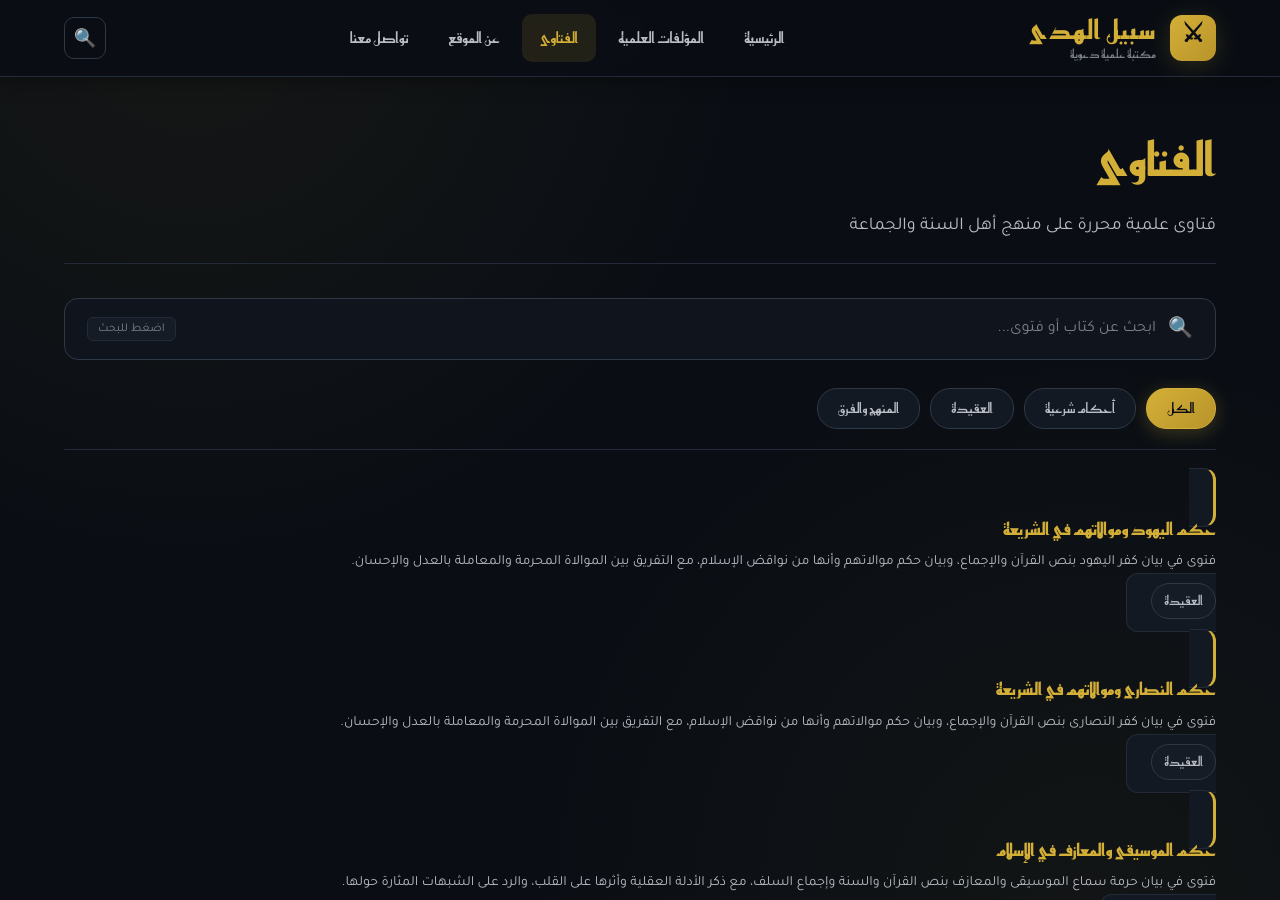
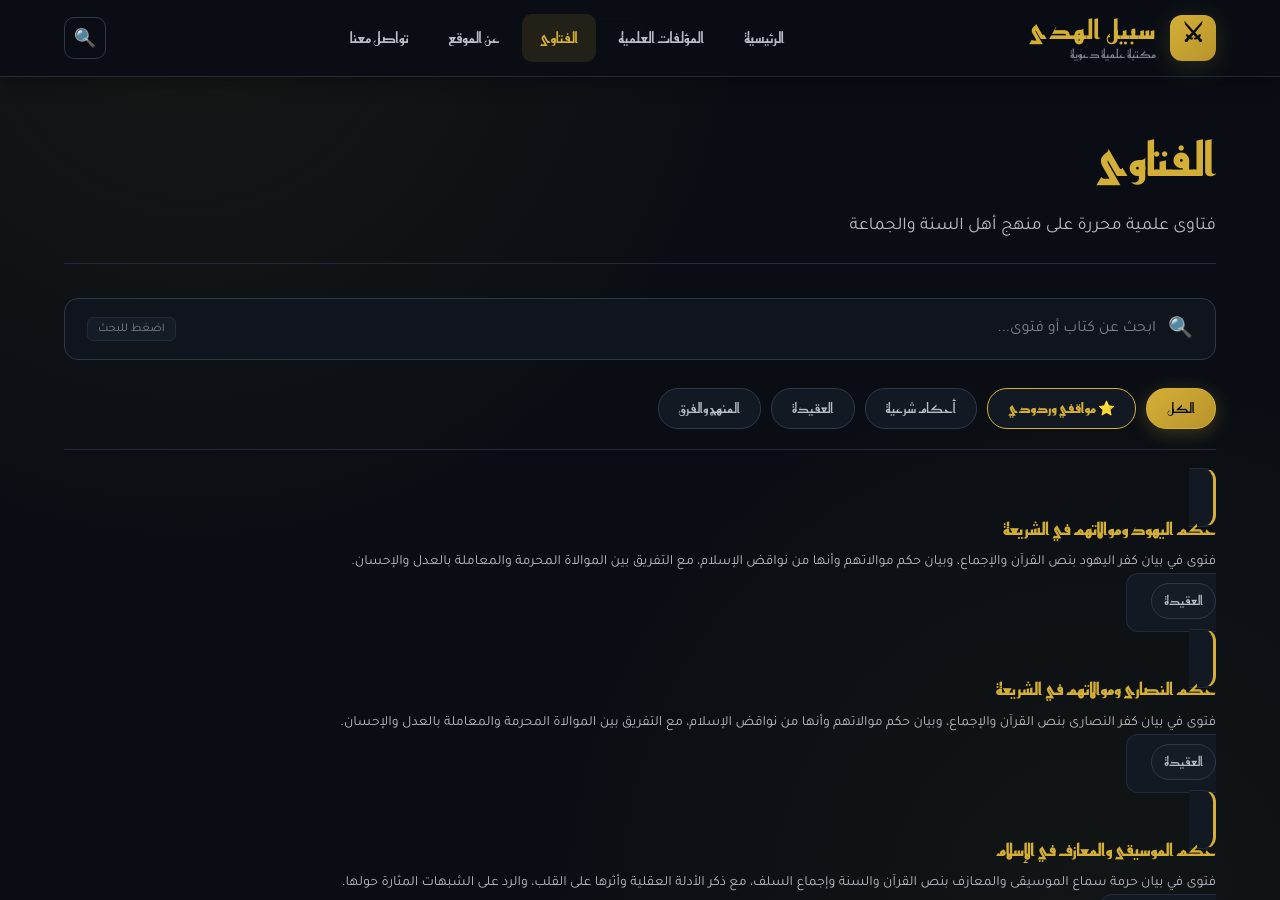
Before and after one commit to saifomran262977-svg/sabeel-alhuda-web, a Jekyll site: the page built from fatwas.md, in a window 1280 px wide and 900 px high. Built offline with Jekyll 4.4.1, drawn with Linux system fonts in a browser that asks for light colours; some web fonts are replaced.

Commit message:
Update fatwas.md

```diff
--- a/fatwas.md
+++ b/fatwas.md
@@ -16,9 +16,14 @@ description: "مجموعة من الفتاوى العلمية المحررة ف
 <!-- ═══ الفلاتر ═══ -->
 <div class="filters-row">
   <button class="filter-btn active" data-filter="all">الكل</button>
+
+  <!-- التصنيف المميز (يظهر أولاً) -->
+  <button class="filter-btn" data-filter="مواقفي وردودي" style="border-color: var(--gold); color: var(--gold); font-weight: bold;">⭐ مواقفي وردودي</button>
+
+  <!-- باقي التصنيفات -->
   {% assign fatwa_cats = site.fatwas | map: 'category' | uniq | sort %}
   {% for cat in fatwa_cats %}
-    {% if cat and cat != "" %}
+    {% if cat and cat != "" and cat != "مواقفي وردودي" %}
       <button class="filter-btn" data-filter="{{ cat }}">{{ cat }}</button>
     {% endif %}
   {% endfor %}
```
Also changed, not shown: other parts of fatwas.md (+1 -1 lines).
